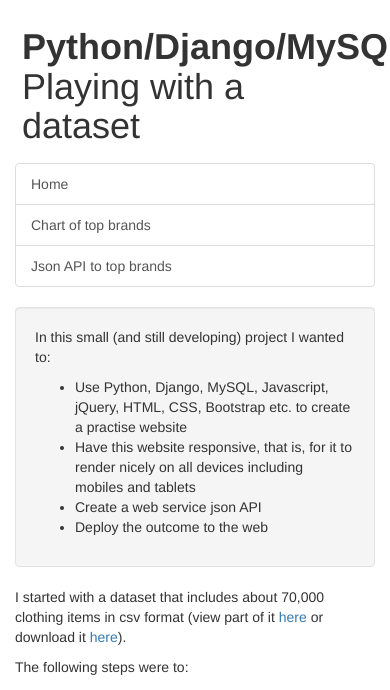
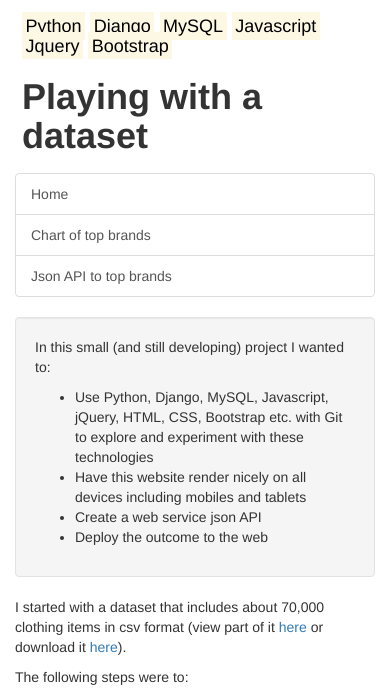
Before and after one commit to noamba/django-experiments, a Django app: template django/search_ds/templates/search_ds/index.html in a window 390 px wide; the page is wider, and only the part inside the window is pictured. Shown: the top 690 px of that part. Run offline with Django 3.2, Linux system fonts and the light colour scheme; the template is opened without the code that fills it, so the values that code supplies are empty; some libraries are stand-ins or nearby versions.

Commit message:
Improved rendering for mobiles. Design and Text changes.

```diff
--- a/django/search_ds/static/search_ds/css/style.css
+++ b/django/search_ds/static/search_ds/css/style.css
@@ -5,5 +5,5 @@
 
 .chart_button_box {
   margin-top: 20px;
-  padding-left: 150px;
+  padding-left: 50px;
 }
--- a/django/search_ds/static/search_ds/js/graph_top_brands.js
+++ b/django/search_ds/static/search_ds/js/graph_top_brands.js
@@ -11,7 +11,7 @@
   // set a callback to run when the Google Visualization API is loaded.
   google.charts.setOnLoadCallback(function(){
   drawChart(all_lines,0);
-  $(".chart_and_buttons").fadeIn(1000);
+  $(".chart_and_buttons").show();
   });
 
   // create and populate a data table,
--- a/django/search_ds/templates/search_ds/base.html
+++ b/django/search_ds/templates/search_ds/base.html
@@ -26,8 +26,8 @@
       <div class="row">
         <div class="col-sm-12">
           <div class="title_box">
-            <h1><strong> Python/Django/MySQL/Javascript/Jquery/Bootstrap</strong>
-            <br>Playing with a dataset</h1>
+            <h4><mark>Python</mark> <mark>Django</mark> <mark>MySQL</mark> <mark>Javascript</mark> <mark>Jquery</mark> <mark>Bootstrap</mark></h4>
+            <h1><strong> Playing with a dataset</strong></h1>
           </div>
         </div>
       </div>
--- a/django/search_ds/templates/search_ds/index.html
+++ b/django/search_ds/templates/search_ds/index.html
@@ -4,8 +4,8 @@
   <div class="well">
     <p>In this small (and still developing) project I wanted to: </p>
     <ul>
-      <li> Use Python, Django, MySQL, Javascript, jQuery, HTML, CSS, Bootstrap etc. to create a practise website </li>
-      <li> Have this website responsive, that is, for it to render nicely on all devices including mobiles and tablets</li>
+      <li> Use Python, Django, MySQL, Javascript, jQuery, HTML, CSS, Bootstrap etc. with Git to explore and experiment with these technologies</li>
+      <li> Have this website render nicely on all devices including mobiles and tablets</li>
       <li> Create a web service json API </li>
       <li> Deploy the outcome to the web </li>
     </ul>
```
